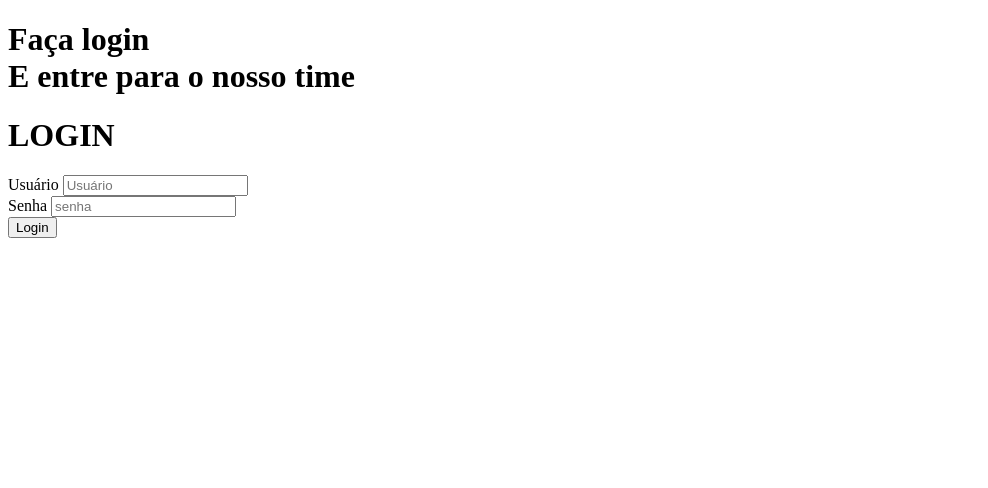
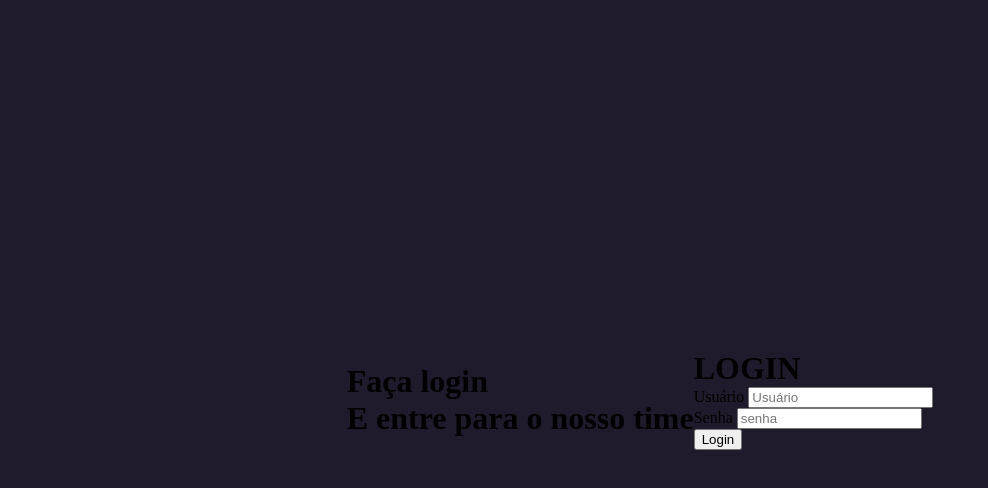
Before and after one commit to LemosKD/Login-Page, a plain HTML site: page index.html in a window 1280 px wide. Shown: the whole page, without its empty margins (0-988 px from the left). Drawn offline with Linux system fonts and the light colour scheme.

Commit message:
style pt1

```diff
--- /dev/null
+++ b/Style.css
@@ -0,0 +1,17 @@
+*{
+  box-sizing: border-box;
+  margin: 0;
+}
+
+:root {
+  background-color: rgba(0, 0, 0, 0.556);
+}
+
+.main-login{
+  width: 100vw;
+  height: 100vh;
+  background: #201b2c;
+  display: flex;
+  justify-content: center;
+  align-items: center;
+}
--- a/index.html
+++ b/index.html
@@ -3,6 +3,7 @@
 <head>
   <meta charset="UTF-8">
   <meta name="viewport" content="width=device-width, initial-scale=1.0">
+  <link rel="stylesheet" href="Style.css">
   <title>Document</title>
 </head>
 
```
